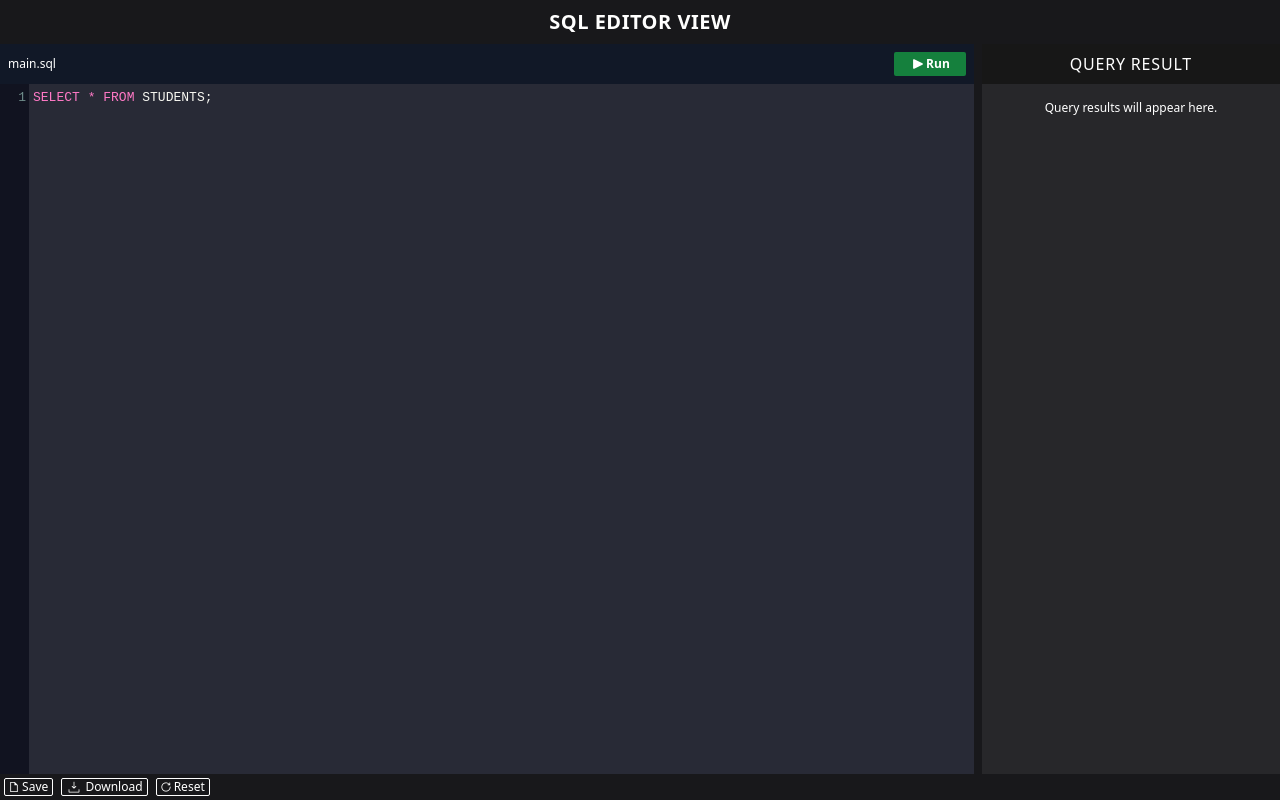
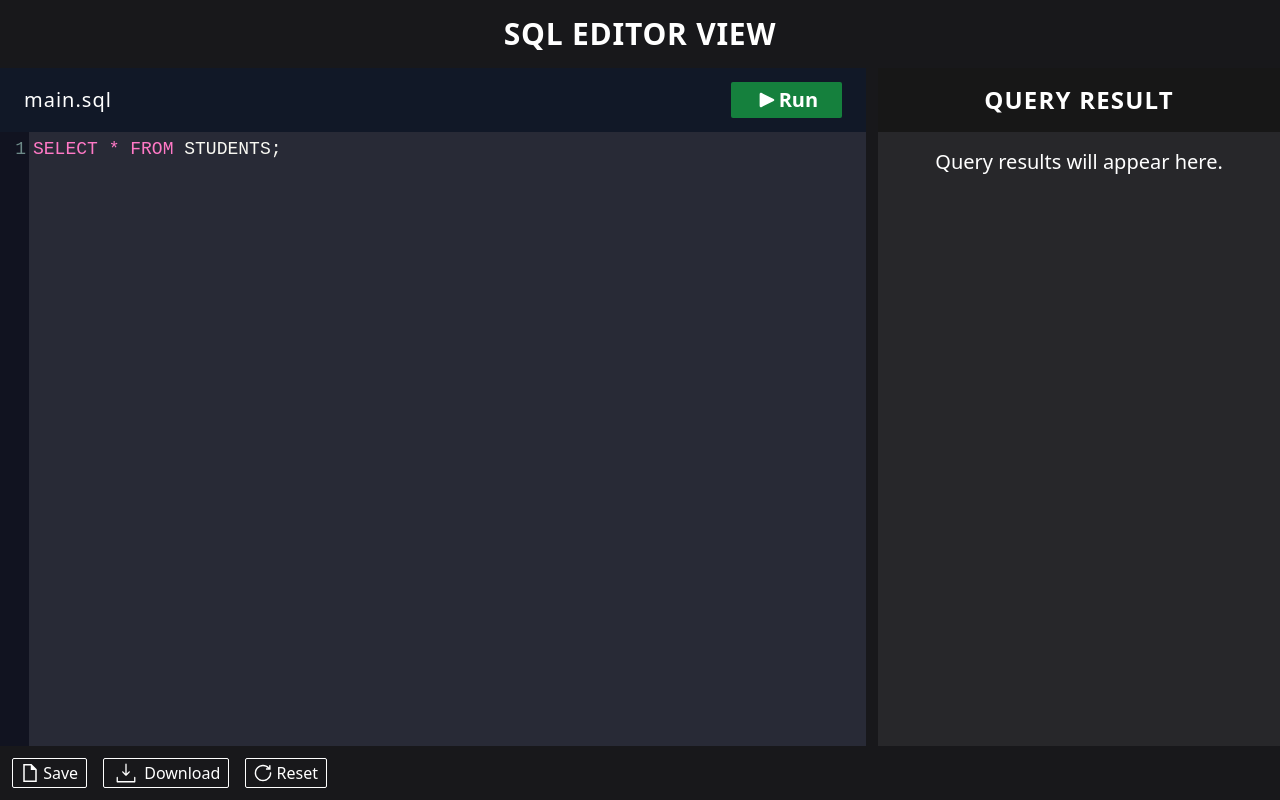
Before and after one commit to rajat2502/SQL-Editor-View, a Vue app: page / in a window 1280 px wide. Built offline with nearby package versions, Linux system fonts and the light colour scheme; no server answers.

Commit message:
fix: css classes corrected on elements

```diff
--- a/src/App.vue
+++ b/src/App.vue
@@ -29,7 +29,6 @@ export default {
       code: 'SELECT * FROM STUDENTS;',
       running: false,
       result: '',
-      fileName: '',
     };
   },
   methods: {
--- a/src/components/CodeEditor.vue
+++ b/src/components/CodeEditor.vue
@@ -1,5 +1,5 @@
 <template>
-  <div class="w-full">
+  <div class="w-full border-r-4 border-gray-900">
     <EditorHeader :running="running" @runCode="runCode" />
     <textarea :value="code" id="editor"></textarea>
   </div>
@@ -7,8 +7,16 @@
 
 <script>
 import * as CodeMirror from 'codemirror';
+
+// Language Mode
 import 'codemirror/mode/sql/sql';
 
+// Addon imports
+import 'codemirror/addon/comment/comment';
+import 'codemirror/addon/edit/matchbrackets';
+import 'codemirror/addon/edit/closebrackets';
+
+// CSS Imports
 import 'codemirror/lib/codemirror.css';
 
 // themes
@@ -28,6 +36,12 @@ export default {
       tabSize: 2,
       mode: 'sql',
       value: this.code,
+      matchBrackets: true,
+      autoCloseBrackets: true,
+      extraKeys: {
+        'Ctrl-/': 'toggleComment',
+        'Cmd-/': 'toggleComment',
+      },
     });
 
     this._editor.on('changes', () => {
--- a/src/components/EditorHeader.vue
+++ b/src/components/EditorHeader.vue
@@ -1,18 +1,13 @@
 <template>
   <div
-    class="flex items-center justify-between tab-heading text-xs text-white tracking-wider bg-coolGray-900 p-2"
+    class="text-xl flex items-center justify-between tab-heading text-white tracking-wider bg-coolGray-900 px-6 py-8"
   >
     <div class="flex">
-      <input
-        type="text"
-        class="w-auto cursor-pointer bg-coolGray-900"
-        title="Edit program name"
-        value="main.sql"
-      />
+      <p>main.sql</p>
     </div>
     <button
       :disabled="running"
-      class="run-btn flex items-center bg-green-700 hover:bg-green-800 transition duration-200 ease-in-out py-1 px-4 font-bold rounded-sm"
+      class="run-btn flex items-center bg-green-700 hover:bg-green-800 transition duration-200 ease-in-out py-1 px-6 font-bold rounded-sm"
       @click="$emit('runCode')"
     >
       <template v-if="!running"><Icon name="run" /> Run</template>
--- a/src/components/Footer.vue
+++ b/src/components/Footer.vue
@@ -34,23 +34,23 @@
       </div>
     </Model>
   </teleport>
-  <div class="footer p-1 bg-gray-900 text-xs text-white">
+  <div class="z-10 footer p-3 bg-gray-900 text-white" style="height: 54px;">
     <div class="flex">
       <button
         @click="saveProgram"
-        class="inline-flex p-0 border border-white rounded-sm mr-2 px-1 items-center"
+        class="inline-flex p-0 border border-white rounded-sm mr-4 px-2 items-center"
       >
         <Icon name="save" /> &nbsp;Save
       </button>
       <button
         @click="$emit('download')"
-        class="inline-flex p-0 border border-white rounded-sm mr-2 px-1 items-center"
+        class="inline-flex p-0 border border-white rounded-sm mr-4 px-2 items-center"
       >
         <Icon name="download" /> &nbsp;Download
       </button>
       <button
         @click="resetProgram"
-        class="inline-flex p-0 border border-white rounded-sm mr-2 px-1 items-center"
+        class="inline-flex p-0 border border-white rounded-sm mr-4 px-2 items-center"
       >
         <Icon name="reset" /> &nbsp;Reset
       </button>
--- a/src/components/Header.vue
+++ b/src/components/Header.vue
@@ -1,6 +1,6 @@
 <template>
-  <div class="px-4 py-2 bg-gray-900 text-center text-white">
-    <p class="text-xl uppercase tracking-wide font-bold">SQL Editor View</p>
+  <div class="p-4 bg-gray-900 text-center text-white">
+    <p class="text-3xl uppercase tracking-wide font-bold">SQL Editor View</p>
   </div>
 </template>
 
--- a/src/components/QueryResult.vue
+++ b/src/components/QueryResult.vue
@@ -2,12 +2,14 @@
   <div
     class="border-l-8 border-gray-900 result text-center text-white bg-gray-800"
   >
-    <p class="tracking-wider uppercase bg-trueGray-900 p-2">Query Result</p>
+    <p class="font-bold text-2xl tracking-wider uppercase bg-trueGray-900 p-4">
+      Query Result
+    </p>
     <div class="flex justify-center p-4 flex-grow">
-      <p v-if="result === ''" class="text-xs">
+      <p class="text-xl" v-if="result === ''">
         Query results will appear here.
       </p>
-      <pre class="p-2" v-else>{{ result }}</pre>
+      <pre class="p-2 text-2xl" v-else>{{ result }}</pre>
     </div>
   </div>
 </template>
@@ -23,6 +25,6 @@ export default {
 
 <style scoped>
 .result {
-  width: 400px;
+  width: 600px;
 }
 </style>
--- a/src/index.css
+++ b/src/index.css
@@ -19,8 +19,8 @@ input:focus {
 
 #loading {
   display: inline-block;
-  width: 12px;
-  height: 12px;
+  width: 16px;
+  height: 16px;
   border: 3px solid rgba(255, 255, 255, 0.3);
   border-radius: 50%;
   border-top-color: #fff;
@@ -39,7 +39,8 @@ input:focus {
 }
 
 .CodeMirror {
-  height: calc(100% - 40px);
+  height: calc(100% - 54px);
+  font-size: 18px;
 }
 
 .CodeMirror-gutter {
@@ -47,7 +48,7 @@ input:focus {
 }
 
 .footer button {
-  height: 18px;
+  height: 30px;
 }
 
 @tailwind utilities;
--- a/src/utils/index.js
+++ b/src/utils/index.js
@@ -5,8 +5,8 @@ export const getIcons = () => [
     name: 'run',
     path:
       'M133.67728,78.42849l-88.01562,-43.62019c-2.66166,-1.34375 -5.84015,-1.21454 -8.39844,0.33594c-2.55829,1.52464 -4.08294,4.26382 -4.08294,7.20974v87.31791c0,2.92007 1.52464,5.65925 4.08294,7.18389c1.39543,0.85276 2.94591,1.26622 4.52223,1.26622c1.34375,0 2.66166,-0.3101 3.87621,-0.90444l88.04147,-43.67188c2.89423,-1.42128 4.72896,-4.34135 4.72896,-7.54567c0,-3.20433 -1.86058,-6.1244 -4.75481,-7.57151z',
-    width: '16',
-    height: '16',
+    width: '24',
+    height: '24',
     viewBox: '0 0 172 172',
   },
   {
@@ -15,8 +15,8 @@ export const getIcons = () => [
     path:
       'M86,6.88c-43.61533,0 -79.12,35.50467 -79.12,79.12c0,43.61533 35.50467,79.12 79.12,79.12c43.61533,0 79.12,-35.50467 79.12,-79.12c0.03509,-2.48118 -1.2685,-4.78904 -3.41161,-6.03987c-2.1431,-1.25083 -4.79369,-1.25083 -6.93679,0c-2.1431,1.25083 -3.4467,3.55869 -3.41161,6.03987c0,36.17891 -29.18109,65.36 -65.36,65.36c-36.17891,0 -65.36,-29.18109 -65.36,-65.36c0,-36.17891 29.18109,-65.36 65.36,-65.36c18.83675,0 35.74811,7.93958 47.66281,20.64h-13.26281c-2.48118,-0.03509 -4.78904,1.2685 -6.03987,3.41161c-1.25083,2.1431 -1.25083,4.79369 0,6.93679c1.25083,2.1431 3.55869,3.4467 6.03987,3.41161h37.84v-37.84c0.02542,-1.85848 -0.7021,-3.6482 -2.01701,-4.96184c-1.3149,-1.31364 -3.10532,-2.03944 -4.96378,-2.01223c-3.79707,0.05565 -6.83116,3.17694 -6.77922,6.97406v15.56734c-14.48061,-15.88829 -35.3368,-25.88734 -58.48,-25.88734z',
     viewBox: '0 0 172 172',
-    width: '10',
-    height: '10',
+    width: '18',
+    height: '18',
   },
   {
     id: 3,
@@ -24,8 +24,8 @@ export const getIcons = () => [
     path:
       'M21.5,0v172h129v-121.83333l-50.16667,-50.16667zM35.83333,14.33333h57.33333v43h43v100.33333h-100.33333z',
     viewBox: '0 0 172 172',
-    width: '10',
-    height: '10',
+    width: '18',
+    height: '18',
   },
   {
     id: 4,
@@ -33,7 +33,7 @@ export const getIcons = () => [
     path:
       'M143.78125,139.75v-26.875c0,-2.28437 -1.74687,-4.03125 -4.03125,-4.03125c-2.28438,0 -4.03125,1.74688 -4.03125,4.03125v22.84375h-99.4375v-22.84375c0,-2.28437 -1.74688,-4.03125 -4.03125,-4.03125c-2.28438,0 -4.03125,1.74688 -4.03125,4.03125v26.875c0,2.28438 1.74687,4.03125 4.03125,4.03125h107.5c2.28438,0 4.03125,-1.74687 4.03125,-4.03125zM86,28.21875c-2.28437,0 -4.03125,1.74687 -4.03125,4.03125v57.5125l-13.30312,-13.30313c-1.6125,-1.6125 -4.16563,-1.6125 -5.64375,0c-1.6125,1.6125 -1.6125,4.16563 0,5.64375l20.15625,20.15625c0.80625,0.80625 1.88125,1.20938 2.82188,1.20938c0.94062,0 2.01563,-0.40313 2.82187,-1.20938l20.15625,-20.15625c1.6125,-1.6125 1.6125,-4.16563 0,-5.64375c-1.6125,-1.6125 -4.16562,-1.6125 -5.64375,0l-13.30312,13.30313v-57.5125c0,-2.28438 -1.74688,-4.03125 -4.03125,-4.03125z',
     viewBox: '0 0 172 172',
-    width: '16',
-    height: '16',
+    width: '28',
+    height: '28',
   },
 ];
```
